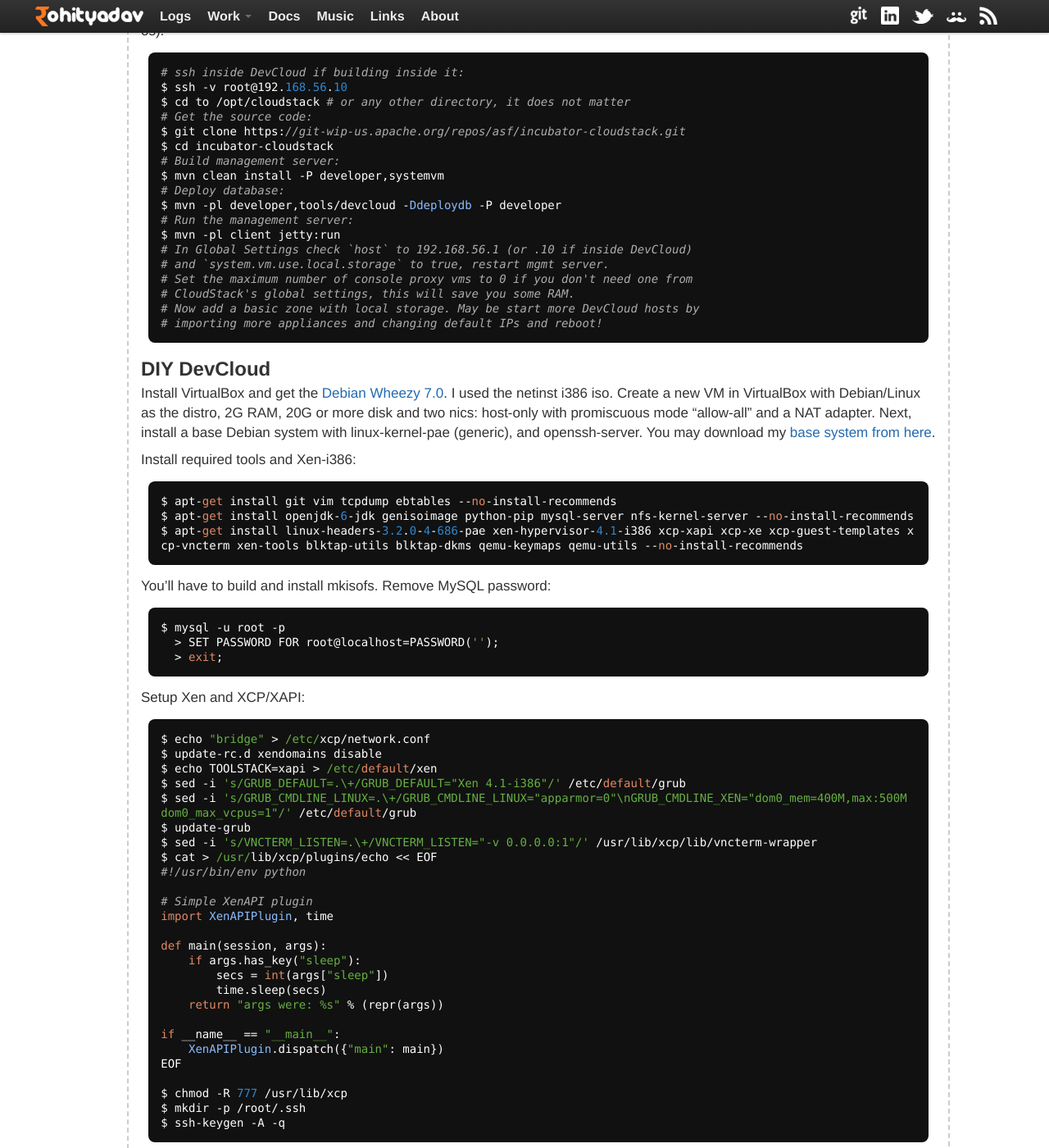
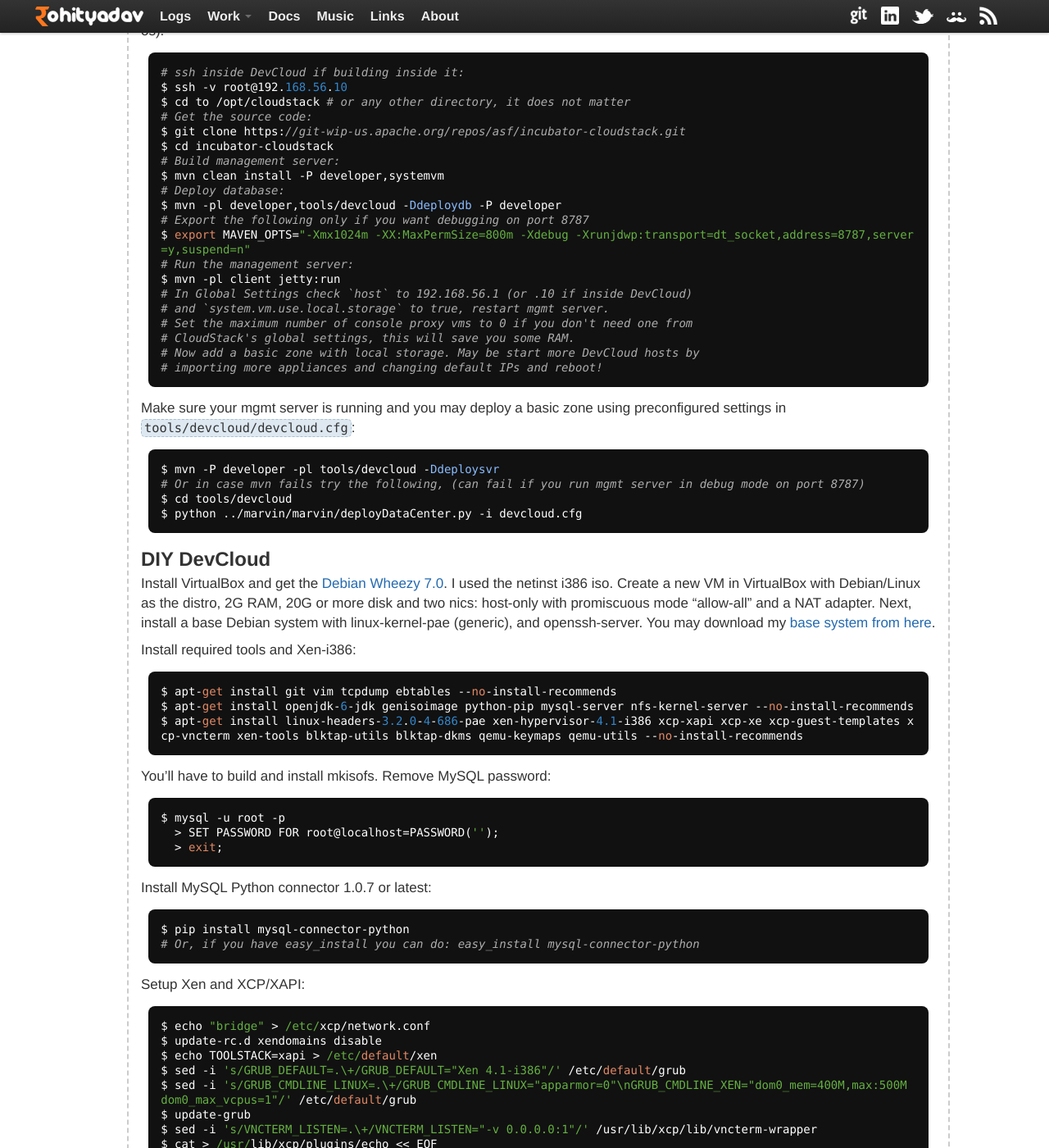
Before and after one commit to rohityadavcloud/rohityadavcloud.github.io, a Jekyll site: the page built from _posts/2012-11-27-devcloud.markdown, in a window 1280 px wide and 1400 px high, scrolled down 1445 px. Shown: the whole window at 82% size. Built offline with Jekyll 4.4.1, drawn with Linux system fonts in a browser that asks for light colours; Markdown is read by kramdown in place of the engine named in the settings; comment, search, counter and statistics services are not loaded.

Commit message:
add things about mysql connector and deploying datacenter using marvin

```diff
--- a/_posts/2012-11-27-devcloud.markdown
+++ b/_posts/2012-11-27-devcloud.markdown
@@ -104,6 +104,8 @@
 $ mvn clean install -P developer,systemvm
 # Deploy database:
 $ mvn -pl developer,tools/devcloud -Ddeploydb -P developer
+# Export the following only if you want debugging on port 8787
+$ export MAVEN_OPTS="-Xmx1024m -XX:MaxPermSize=800m -Xdebug -Xrunjdwp:transport=dt_socket,address=8787,server=y,suspend=n"
 # Run the management server:
 $ mvn -pl client jetty:run
 # In Global Settings check `host` to 192.168.56.1 (or .10 if inside DevCloud)
@@ -112,6 +114,16 @@
 # CloudStack's global settings, this will save you some RAM.
 # Now add a basic zone with local storage. May be start more DevCloud hosts by
 # importing more appliances and changing default IPs and reboot!
+</pre>
+
+Make sure your mgmt server is running and you may deploy a basic zone using
+preconfigured settings in `tools/devcloud/devcloud.cfg`:
+
+<pre class="prettyprint">
+$ mvn -P developer -pl tools/devcloud -Ddeploysvr
+# Or in case mvn fails try the following, (can fail if you run mgmt server in debug mode on port 8787)
+$ cd tools/devcloud
+$ python ../marvin/marvin/deployDataCenter.py -i devcloud.cfg
 </pre>
 
 ##DIY DevCloud
@@ -138,6 +150,12 @@
 $ mysql -u root -p
   > SET PASSWORD FOR root@localhost=PASSWORD('');
   > exit;
+</pre>
+
+Install MySQL Python connector 1.0.7 or latest:
+<pre class="prettyprint">
+$ pip install mysql-connector-python
+# Or, if you have easy_install you can do: easy_install mysql-connector-python
 </pre>
 
 Setup Xen and XCP/XAPI:
```
